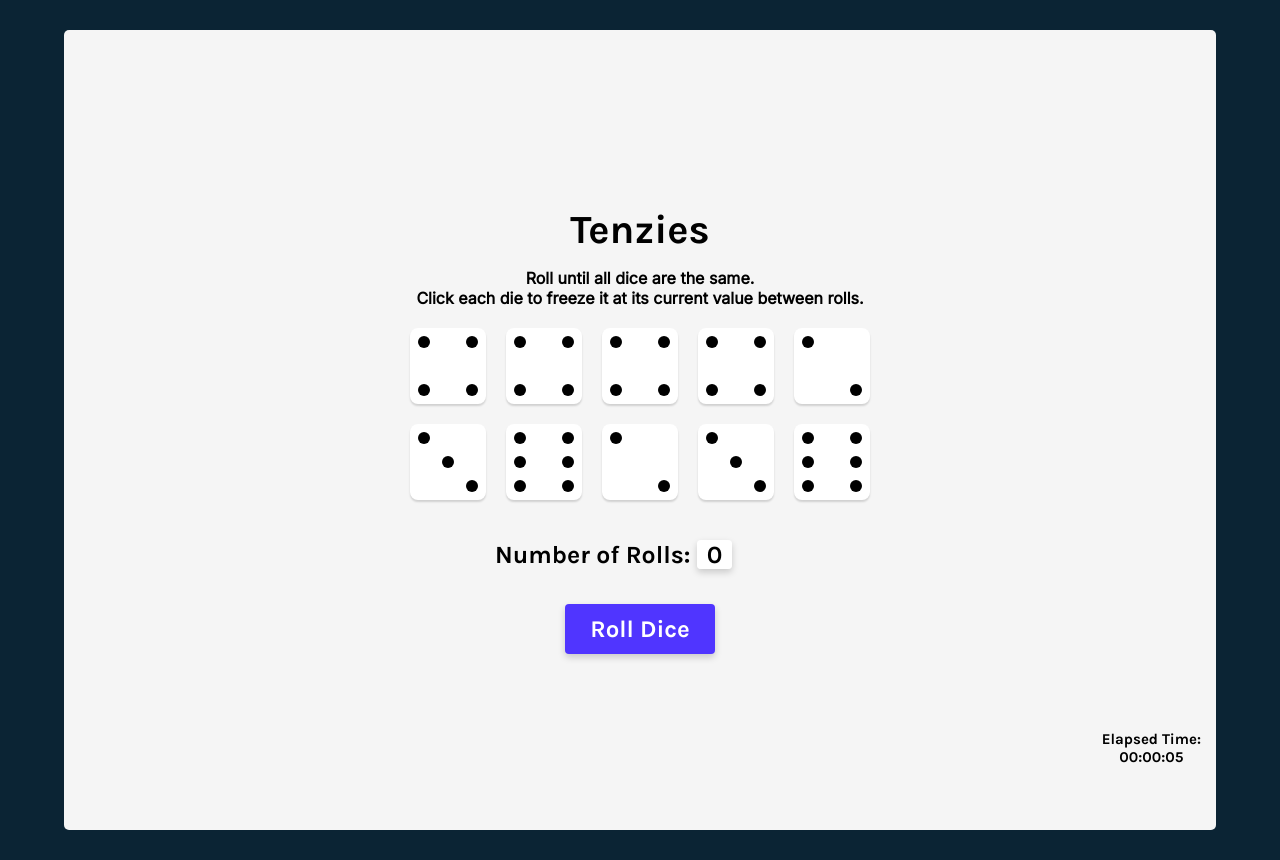
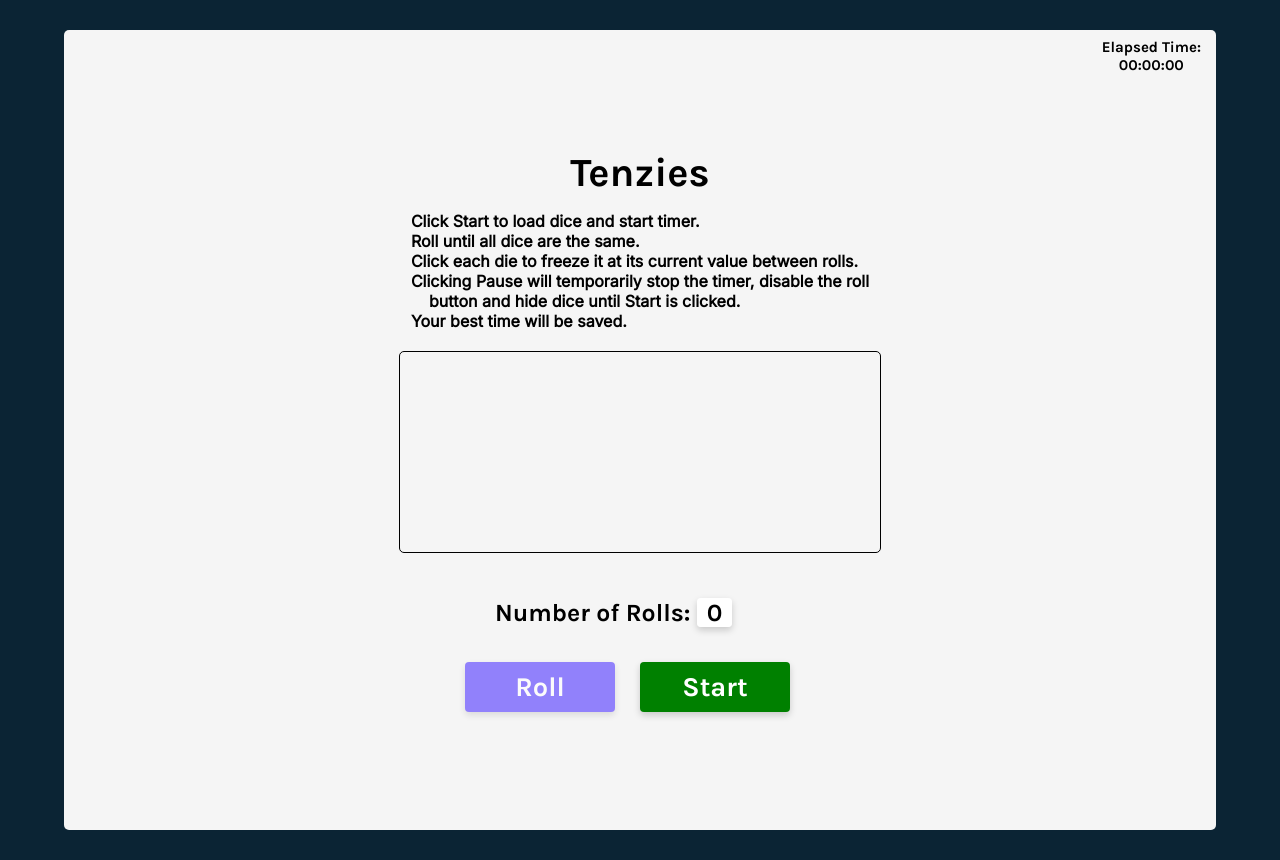
Before and after one commit to essennejaye/tenzies, a React (Create React App) app: page / in a window 1280 px wide. Built offline with nearby package versions, Linux system fonts and the light colour scheme.

Commit message:
added game button options

```diff
--- a/src/App.css
+++ b/src/App.css
@@ -14,17 +14,19 @@ main {
   border-radius: 5px;
   position: relative;
 }
+/*  new record banner */
 .best-time {
   font-size: 70px;
   color: #59e391;
   margin-bottom: 20px;
-  animation: blink-animation 1s steps(5, start) infinite;
+  animation: blink-animation 1.5s steps(5, start) infinite;
 }
 @keyframes blink-animation {
   to {
     visibility: hidden;
   }
 }
+
 .title {
   font-size: 40px;
   margin: 0;
@@ -33,14 +35,21 @@ main {
   font-family: 'Inter', sans-serif;
   font-weight: 700;
   margin: 15px 0px;
-  text-align: center;
+  text-align: left;
 }
-
+/* dice container and dice */
+.container {
+  min-width: 480px;
+  min-height: 200px;
+  border: 1px solid black;
+  border-radius: 5px;
+  margin: 5px;
+}
 .die-container {
   display: grid;
   grid: auto auto / repeat(5, 1fr);
   gap: 20px;
-  margin-top: 5px;
+  margin: 10px;
 }
 .die-face {
   box-shadow: 0px 2px 2px rgba(0, 0, 0, 0.15);
@@ -58,6 +67,7 @@ main {
   place-items: center;
   padding: 3px;
 }
+/* dots on dice */
 .pip {
   background-color: black;
   border-radius: 50%;
@@ -84,6 +94,7 @@ main {
   grid-area: g;
 }
 
+/* counter to track number of rolls */
 .roll-counter {
   margin-top: 40px;
   font-size: 1.55rem;
@@ -97,22 +108,32 @@ main {
   width: 50px;
 }
 
-.roll-dice {
+/* game buttons  */
+.btn {
   background-color: #5035ff;
   box-shadow: 0px 3.2px 7.68px rgba(0, 0, 0, 0.18);
   border: none;
   border-radius: 4px;
-  margin-top: 35px;
+  margin: 35px 25px 0 0;
   cursor: pointer;
   color: white;
   width: 150px;
   height: 50px;
-  font-size: 1.5rem;
+  font-size: 1.7rem;
 }
-.roll-dice:active {
+
+.btn:active {
   box-shadow: inset 5px 5px 10px -3px rgba(0, 0, 0, 0.7);
 }
+.btn:disabled {
+  opacity: 60%;
+  cursor: no-drop;
+}
+/* .game-play {
+  background-color: green;
+} */
 
+/* elapsed timer */
 .timerLabel {
   align-self: flex-end;
   font-size: 15px;
@@ -122,9 +143,9 @@ main {
   text-align: center;
   white-space: pre-line;
 }
-.bottom-right {
+.top-right {
   position: absolute;
-  bottom: 4rem;
+  top: 0.5rem;
 }
 .timer {
   max-width: 33px;
--- a/src/App.js
+++ b/src/App.js
@@ -10,29 +10,41 @@ function App() {
   const [rollDiceCount, setRollDiceCount] = useState(0);
   const [seconds, setSeconds] = useState(0);
   const [newBestTime, setNewBestTime] = useState(false);
+  const [intervalId, setIntervalId] = useState(0);
+  const [disableRollBtn, setDisableRollBtn] = useState(true);
+  const [disableGameBtn, setDisableGameBtn] = useState(false);
 
+  const styles = {
+    backgroundColor: intervalId ? 'tomato' : 'green',
+  };
+
+  // tracks if game is over and saves best time
+  // to local storage, alerts user if new best time has
+  // been established
   useEffect(() => {
     const firstDie = dice[0].value;
     const gameOver = dice.every((die) => die.isHeld && die.value === firstDie);
     if (gameOver) {
       setTenzies(true);
+      clearInterval(intervalId);
+      setDisableGameBtn(true);
       const prevBestTime = parseInt(localStorage.getItem('time')) || 0;
       if (prevBestTime === 0 || seconds < prevBestTime) {
-        // tell user this is his best time
         setNewBestTime(true);
-        console.log('Best time ', seconds);
         localStorage.setItem('time', seconds);
       }
     }
-  }, [dice]);
+  }, [dice, intervalId, seconds]);
 
-  useEffect(() => {
-    if (!tenzies) {
-      const timer = setInterval(() => setSeconds((s) => s + 1), 1000);
-      return () => clearInterval(timer);
-    }
-  });
+  // Timer to track elapsed game time
+  // useEffect(() => {
+  //   if (!tenzies) {
+  //     const timer = setInterval(() => setSeconds((s) => s + 1), 1000);
+  //     return () => clearInterval(timer);
+  //   }
+  // });
 
+  // formats time for display
   function formatTimer(secs) {
     const dHour = `${Math.trunc(secs / 3600)}`.padStart(2, '0');
     const dMin = `${Math.trunc((secs - dHour * 3600) / 60)}`.padStart(2, '0');
@@ -48,6 +60,7 @@ function App() {
     };
   }
 
+  // initializes game dice
   function allNewDice() {
     const newDice = [];
     for (let i = 0; i < 10; i++) {
@@ -56,20 +69,25 @@ function App() {
     return newDice;
   }
 
+  // track number of rolls and get new dice
+  // if game over reset state variables to initial game state
   function rollDice() {
-    if (tenzies) {
-      setTenzies(false);
-      setDice(allNewDice());
-      setRollDiceCount(0);
-      setSeconds(0);
-      setNewBestTime(false);
-    } else {
+    if (!tenzies) {
       setRollDiceCount((prevCount) => prevCount + 1);
       setDice((oldDice) =>
         oldDice.map((oldDie) =>
           oldDie.isHeld === true ? oldDie : getNewDice()
         )
       );
+    } else {
+      setTenzies(false);
+      setDice(allNewDice());
+      setRollDiceCount(0);
+      setSeconds(0);
+      setNewBestTime(false);
+      setIntervalId(0);
+      setDisableRollBtn(true);
+      setDisableGameBtn(false);
     }
   }
 
@@ -79,6 +97,21 @@ function App() {
         oldDie.id === id ? { ...oldDie, isHeld: !oldDie.isHeld } : oldDie
       )
     );
+  }
+
+  function handleClick() {
+    // if timer is paused
+    if (intervalId) {
+      clearInterval(intervalId);
+      setIntervalId(0);
+      setDisableRollBtn(true);
+      return;
+    }
+    const newIntervalId = setInterval(() => {
+      setSeconds((prevSec) => prevSec + 1);
+    }, 1000);
+    setIntervalId(newIntervalId);
+    setDisableRollBtn(false);
   }
 
   const dieElements = dice.map((die) => (
@@ -92,21 +125,46 @@ function App() {
 
   return (
     <main>
-      {newBestTime && <h1 className='best-time'>New Record</h1>}
+      {newBestTime && <h1 className='best-time'>New Time Record</h1>}
       {tenzies && <Confetti />}
       <h1 className='title'>Tenzies</h1>
       <p className='instructions'>
+        Click Start to load dice and start timer. <br />
         Roll until all dice are the same. <br />
-        Click each die to freeze it at its current value between rolls.
+        Click each die to freeze it at its current value between rolls. <br />
+        Clicking Pause will temporarily stop the timer, disable the roll <br />
+        &nbsp;&nbsp;&nbsp; button and hide dice until Start is clicked.
+        <br />
+        Your best time will be saved.
       </p>
-      <div className='die-container'>{dieElements}</div>
+      <div className='container'>
+        {intervalId ? <div className='die-container'>{dieElements}</div> : null}
+      </div>
       <h2 className='roll-counter'>
         Number of Rolls: <span>{rollDiceCount}</span>
       </h2>
-      <button className='roll-dice' onClick={rollDice}>
-        {tenzies ? 'New Game' : 'Roll Dice'}
-      </button>
-      <p className='timerLabel bottom-right'>
+
+      <div className='btn-container'>
+        <button
+          className='btn roll-dice'
+          disabled={disableRollBtn}
+          onClick={rollDice}
+        >
+          {tenzies ? 'New Game' : 'Roll'}
+        </button>
+
+        {/* disable pause button when game ends */}
+        <button
+          className='btn game-play'
+          style={styles}
+          onClick={handleClick}
+          disabled={disableGameBtn}
+        >
+          {intervalId ? 'Pause' : 'Start'}
+        </button>
+      </div>
+
+      <p className='timerLabel top-right'>
         {` Elapsed Time:
            ${formatTimer(seconds)}`}
       </p>
```
